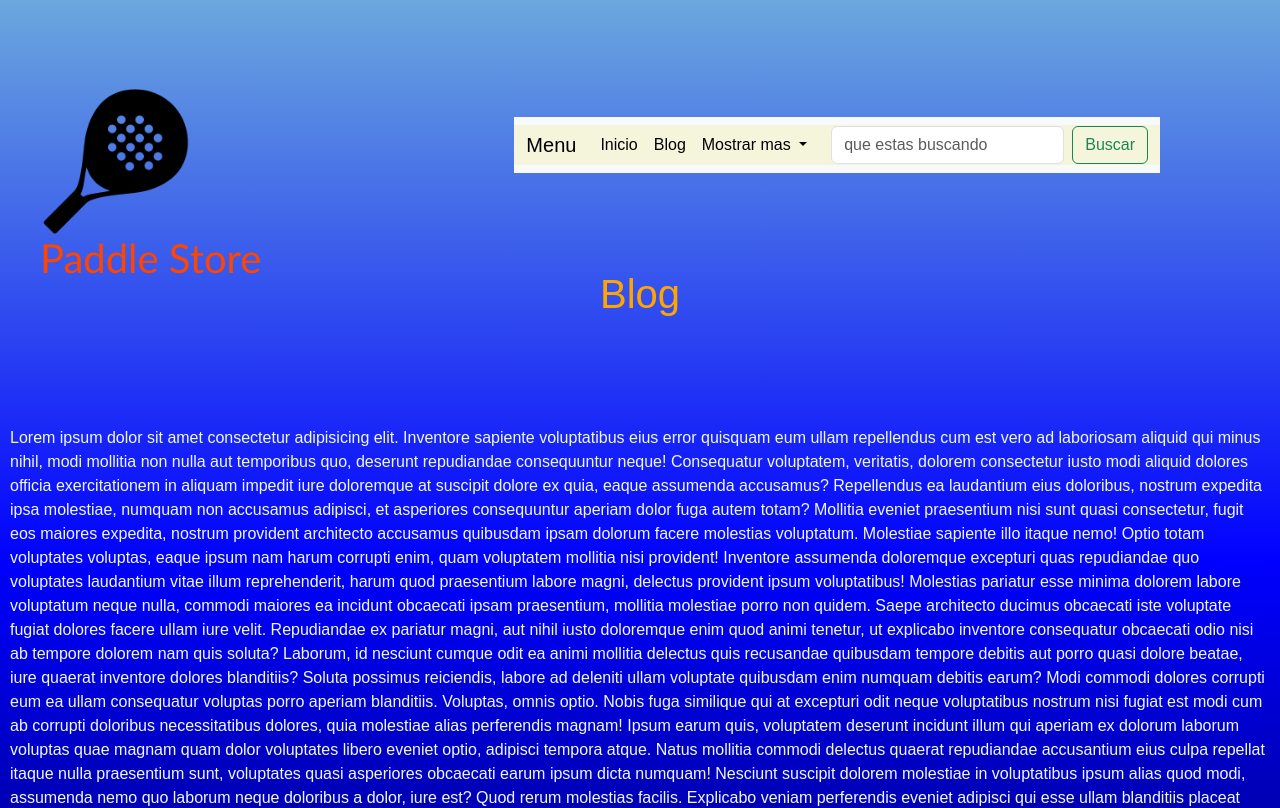
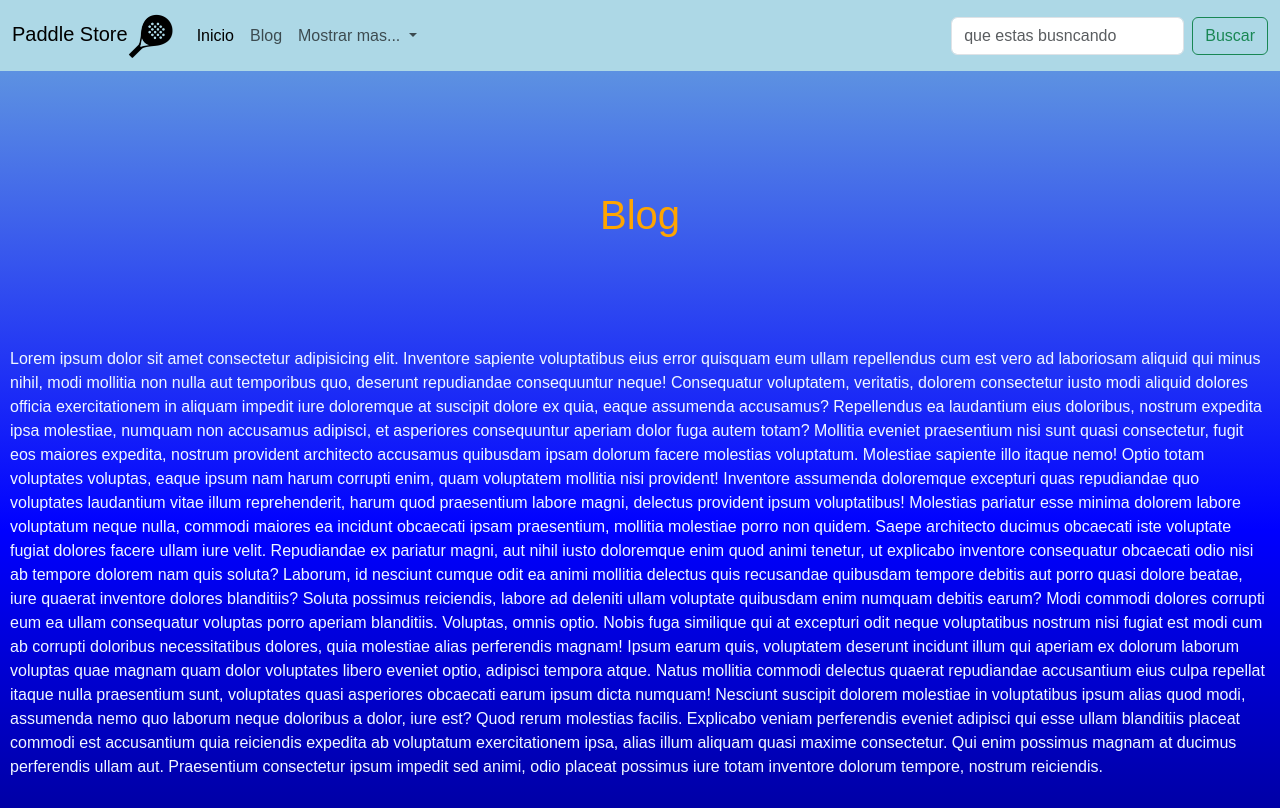
Before and after one commit to Nicoottaviano/segunda-preentrega, a plain HTML site: page secciones/blog.html in a window 1280 px wide. Shown: the top 808 px of the page. Drawn offline with nearby package versions, Linux system fonts and the light colour scheme.

Commit message:
pre entrega lista

```diff
--- a/css/style.css
+++ b/css/style.css
@@ -10,8 +10,10 @@ body{
     background-image: linear-gradient(to top, black, blue 60%, rgb(107, 168, 221));
 }
 
+/* ----HEADER INDEX */
+
 header{
-    height: 100px;
+    height: 100%;
 }
 #icon-menu{
     display: none;
@@ -28,15 +30,10 @@ header{
 
 }
 
-.container-header{
-    max-width: 1200px;
-    height: 250px;
-    padding: 40px;
-    padding-top: 80px;
-    display: flex;
-    justify-content: space-between;
-    align-items: center;
 
+
+.container-fluid img{
+    width: 45px;
 }
 
 .logo img{
@@ -56,16 +53,20 @@ header{
     text-decoration: none;
 
 }
-.navbar-nav li a{
-    color: black
+.navbar{
+    background-color: lightblue;
 }
 
 .navbar-nav li a:hover{
     color: red;
-    transform: scale(1.1);
     transform: translate(145deg, 45deg);
     transform: rotatez(4deg);
 }
+
+.dropdown-menu{
+    background-color: lightblue;
+}
+
 
 .boton-header-buscar{
     padding: 14px 50px;
@@ -86,7 +87,7 @@ header{
 /* portada - main */
 
 .main{
-    max-width: 1200px;
+    max-width: 100%;
     height: calc(90vh + 30vw);
     padding: 20px;
     padding-top: 100px;
@@ -95,10 +96,7 @@ header{
     justify-content: space-around;
     margin-top: 50px;
 }
-.container-fluid{
-    background-color: beige;
 
-}
 
 
 .text-informacion-main{
@@ -107,7 +105,7 @@ header{
 }
 .text-informacion-main h1{
     font-size: 50px;
-    margin-top: 90px;
+    margin-top: 1px;
 
 }
 .text-informacion-main p{
@@ -262,7 +260,7 @@ section{
     border-radius: 10px;
 }
 .form-titulo{
-    margin-top: 170px;
+    margin-top: 120px;
     display: flex;
     justify-content: center;
     color: orange;
@@ -279,7 +277,7 @@ section{
     margin-right: 10px;
 }
 .blog{
-    margin-top: 170px;
+    margin-top: 120px;
     display: flex;
     justify-content: center;
     color: orange;
@@ -330,6 +328,7 @@ section{
     main{
         padding: 10px;
     }
+
     #icon-menu{
         display: none
     }
@@ -383,6 +382,7 @@ section{
     .text-informacion-main h1{
         font-size: 25px;
         width: 45px;
+
     }
     .boton-main{
         display: none;
@@ -398,6 +398,7 @@ section{
    .main{
     display: flex;
     flex-direction: column;
+    margin-top: -45px;
 
    }
    .main h1{
--- a/secciones/blog.html
+++ b/secciones/blog.html
@@ -14,15 +14,9 @@
 
 <body>
   <header>
-    <div class="container-header">
-      <div class="logo">
-        <a href="../index.html"><img src="../imagenes/padelLOGO.png" alt="logo"></a>
-        <h1>Paddle Store</h1>
-    </div>
-
-    <nav class="navbar navbar-expand-lg bg-body-tertiary">
+    <nav class="navbar navbar-expand-lg">
       <div class="container-fluid">
-        <a class="navbar-brand" href="#">Menu</a>
+        <a class="navbar-brand" href="../index.html">Paddle Store<img src="../imagenes/padelLOGO.png" alt=""></a>
         <button class="navbar-toggler" type="button" data-bs-toggle="collapse" data-bs-target="#navbarSupportedContent" aria-controls="navbarSupportedContent" aria-expanded="false" aria-label="Toggle navigation">
           <span class="navbar-toggler-icon"></span>
         </button>
@@ -36,12 +30,11 @@
             </li>
             <li class="nav-item dropdown">
               <a class="nav-link dropdown-toggle" href="#" role="button" data-bs-toggle="dropdown" aria-expanded="false">
-                Mostrar mas
+                Mostrar mas...
               </a>
               <ul class="dropdown-menu">
                 <li><a class="dropdown-item" href="./contacto.html">Contacto</a></li>
                 <li><a class="dropdown-item" href="./productos.html">Productos</a></li>
-
                 <li><a class="dropdown-item" href="./sucursales.html">Sedes</a></li>
               </ul>
             </li>
@@ -50,14 +43,14 @@
             </li>
           </ul>
           <form class="d-flex" role="search">
-            <input class="form-control me-2" type="search" placeholder="que estas buscando" aria-label="Search">
+            <input class="form-control me-2" type="search" placeholder="que estas busncando" aria-label="Search">
             <button class="btn btn-outline-success" type="submit">Buscar</button>
           </form>
         </div>
       </div>
     </nav>
 
-    </div>
+
 
 </header>
     <main>
```
Also changed, not shown: index.html (+16 -16 lines), secciones/contacto.html (+3 -8 lines), secciones/productos.html (+3 -8 lines), secciones/sucursales.html (+3 -8 lines).
